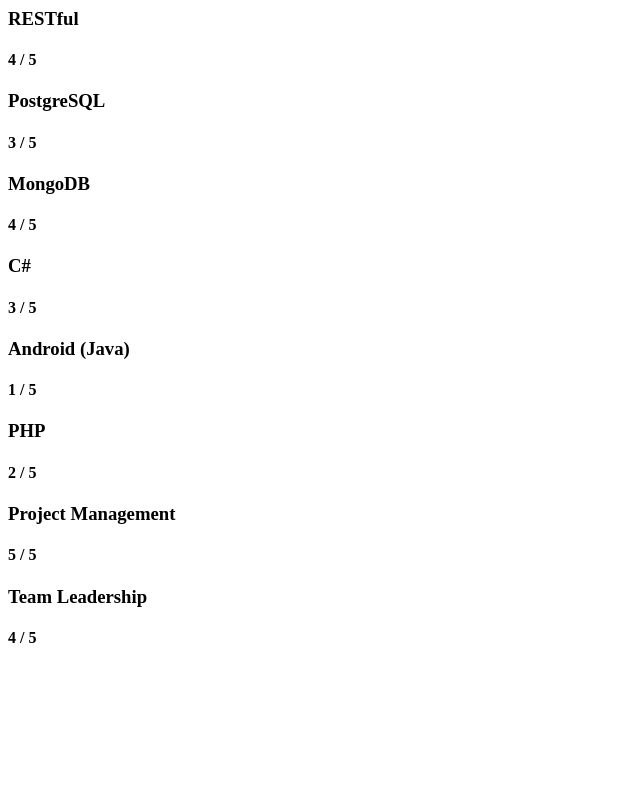
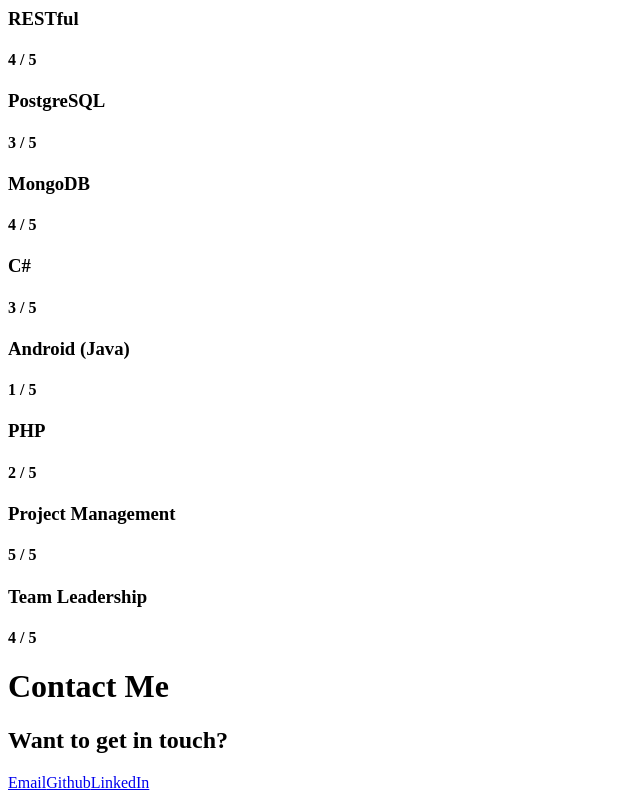
Before and after one commit to coryjamescrook/resume, a Next.js app: page / in a window 1280 px wide. Shown: the part 2263-3063 px from the top of the page, without its empty margins (0-640 px from the left). Before the commit the page ends 2931 px from the top, so only its background shows below. Built offline with nearby package versions, Linux system fonts and the light colour scheme.

Commit message:
add contact section

```diff
--- a/content/index.js
+++ b/content/index.js
@@ -109,7 +109,7 @@ const content = {
     subHeading: 'Want to get in touch?',
     email: 'coryjamescrook@gmail.com',
     github: 'https://github.com/coryjamescrook',
-    linkedIn: 'www.linkedin.com/in/coryjamescrook'
+    linkedIn: 'https://www.linkedin.com/in/coryjamescrook'
   }
 }
 
--- /dev/null
+++ b/pages/Contact.js
@@ -0,0 +1,19 @@
+const Contact = ({ contact }) => {
+  return (
+    <div id="contact">
+      <h1>{contact.heading}</h1>
+      {contact.subHeading ? <h2>{contact.subHeading}</h2> : null}
+      <a href={`mailto:${contact.email}`}>
+        Email
+      </a>
+      <a href={contact.github} target="_blank">
+        Github
+      </a>
+      <a href={contact.linkedIn} target="_blank">
+        LinkedIn
+      </a>
+    </div>
+  )
+}
+
+export default Contact
--- a/pages/index.js
+++ b/pages/index.js
@@ -4,6 +4,7 @@ import Hero from './Hero'
 import Bio from './Bio'
 import Experience from './Experience'
 import Skills from './Skills'
+import Contact from './Contact'
 
 function Home() {
   return (
@@ -12,6 +13,7 @@ function Home() {
       <Bio bio={resume.bio} />
       <Experience experience={resume.experience} />
       <Skills skills={resume.skills} />
+      <Contact contact={resume.contact} />
     </div>
   )
 }
```
